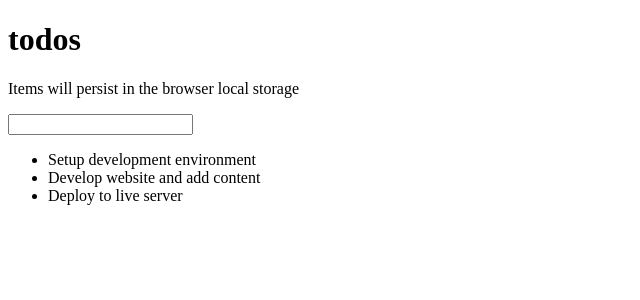
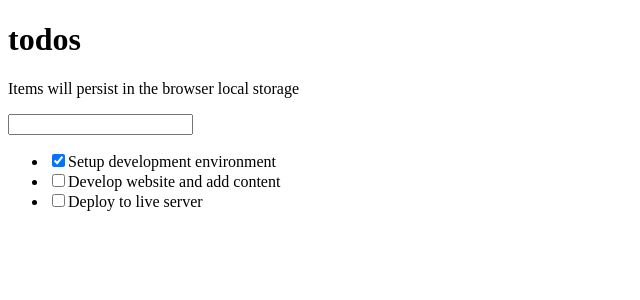
Before and after one commit to FevenSeyfu/todo-app-react, a React (Vite) app: page / in a window 1280 px wide. Shown: the top 300 px of the page, without its empty margins (0-640 px from the left). Built offline with nearby package versions, Linux system fonts and the light colour scheme.

Commit message:
update state on click

```diff
--- a/src/components/TodoItem.jsx
+++ b/src/components/TodoItem.jsx
@@ -1,10 +1,33 @@
 import PropTypes from 'prop-types';
 
-const TodoItem = ({ itemProp }) => {
-  return <li>{itemProp.title}</li>;
+const TodoItem = ({ itemProp,setTodos }) => {
+	const handleChange = (id) => {
+  setTodos((prevState) =>
+    prevState.map((todo) => {
+      if (todo.id === id) {
+        return {
+          ...todo,
+          completed: !todo.completed,
+        };
+      }
+      return todo;
+    })
+  );
+};
+  return(
+		<li>
+			<input
+        type="checkbox"
+        checked={itemProp.completed}
+				name="todoTask"
+				onChange={()=>handleChange(itemProp.id)}/>
+			{itemProp.title}
+		</li>
+	);
 };
 
 TodoItem.propTypes = {
   itemProp: PropTypes.array.isRequired,
+	setTodos: PropTypes.func.isRequired,
 }
 export default TodoItem;
--- a/src/components/TodoList.jsx
+++ b/src/components/TodoList.jsx
@@ -1,15 +1,16 @@
 import PropTypes from 'prop-types';
 import TodoItem from "./TodoItem";
-const TodoList = ({ todosProps }) => {
+const TodoList = ({ todosProps,setTodos }) => {
   return (
     <ul>
       {todosProps.map((todo) => (
-				<TodoItem key={todo.id} itemProp={todo} />
+				<TodoItem key={todo.id} itemProp={todo} setTodos={setTodos} />
 			))}
     </ul>
   );
 };
 TodoList.propTypes = {
   todosProps: PropTypes.array.isRequired,
+	setTodos: PropTypes.func.isRequired,
 }
 export default TodoList;
--- a/src/components/TodoLogic.jsx
+++ b/src/components/TodoLogic.jsx
@@ -1,8 +1,9 @@
+import { useState } from 'react';
 import TodoInput from './TodoInput'
 import TodoList from './TodoList'
 
 const TodoLogic = () => {
-const todos = [
+const [todos,setTodos ] = useState([
 	{
 		id: 1,
 		title: 'Setup development environment',
@@ -18,11 +19,11 @@
 		title: 'Deploy to live server',
 		completed: false,
 	},
-  ];
+]);
 	return(
     <div>
       <TodoInput />
-      <TodoList todosProps={todos} />
+      <TodoList todosProps={todos} setTodos={setTodos}/>
     </div>
 	)
 }
```
Lines whose indentation alone changed are shown as unchanged.
